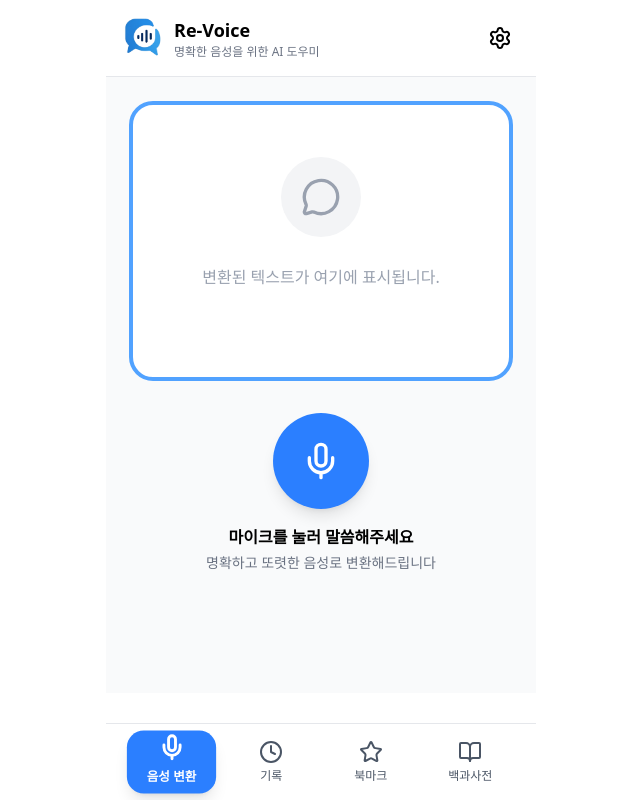
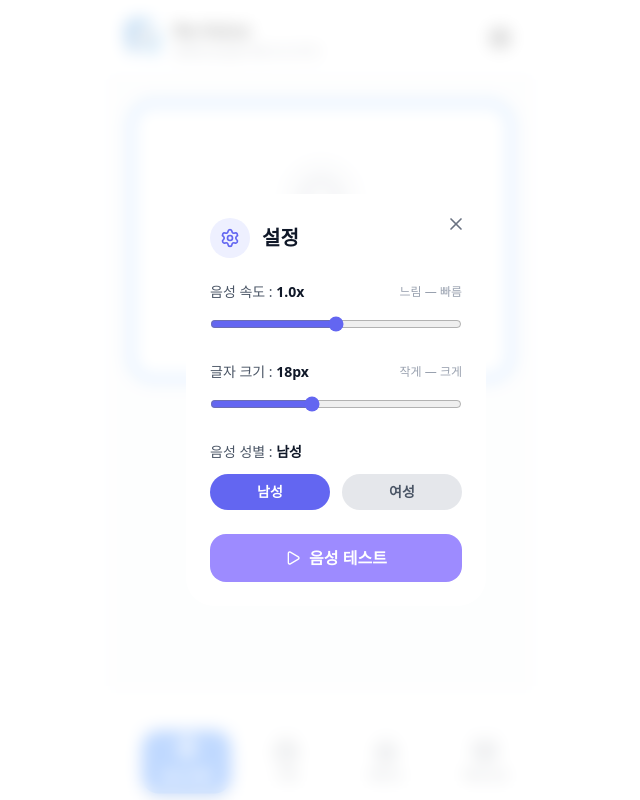
Before and after one commit to capstone-semester-2/FE, a React (Vite) app: page / in a window 1280 px wide. Both pictures are taken after a click on the button 819 px from the left and 38 px from the top of the page. Shown: the whole page, without its empty margins (319-959 px from the left). Built offline with nearby package versions, Linux system fonts and the light colour scheme.

Commit message:
설정 창 추가

```diff
--- a/src/App.jsx
+++ b/src/App.jsx
@@ -6,6 +6,7 @@ import RecordingControls from './features/recording/RecordingControls';
 import HistoryScreen from './features/history/HistoryScreen';
 import BookmarkScreen from './features/bookmarks/BookmarkScreen';
 import EncyclopediaScreen from './features/encyclopedia/EncyclopediaScreen';
+import SettingsModal from './features/settings/SettingsModal';
 import { BookmarkProvider } from './store/BookmarkContext';
 
 
@@ -14,6 +15,7 @@ function App() {
   const [isRecording, setIsRecording] = useState(false);
   const [recordingTime, setRecordingTime] = useState(0);
   const timerRef = useRef(null);
+  const [isSettingsOpen, setIsSettingsOpen] = useState(false);
 
   // 녹음 기록 데이터
   const [recordings, setRecordings] = useState([
@@ -64,6 +66,18 @@ function App() {
   }, [activeTab]);
 
   useEffect(() => {
+    if (isSettingsOpen) {
+      document.body.classList.add('overflow-hidden');
+    } else {
+      document.body.classList.remove('overflow-hidden');
+    }
+
+    return () => {
+      document.body.classList.remove('overflow-hidden');
+    };
+  }, [isSettingsOpen]);
+
+  useEffect(() => {
     if (isRecording) {
       timerRef.current = setInterval(() => {
         setRecordingTime(prevTime => prevTime + 1);
@@ -82,7 +96,7 @@ function App() {
     <BookmarkProvider>
       <div className="app-shell">
         <div className="app-content">
-          <Header onSettingsClick={() => {}} logoSrc={logo} />
+          <Header onSettingsClick={() => setIsSettingsOpen(true)} logoSrc={logo} />
           <main className="flex-1 overflow-hidden bg-gray-50">
           {activeTab === 'record' && (
             <div className="min-h-full overflow-auto pb-24">
@@ -108,6 +122,18 @@ function App() {
           {activeTab === 'encyclopedia' && <EncyclopediaScreen />}
         </main>
       </div>
+        {isSettingsOpen && (
+          <div className="fixed inset-0 z-50 flex items-center justify-center p-4">
+            <div
+              className="absolute inset-0 bg-white/70 backdrop-blur-sm"
+              onClick={() => setIsSettingsOpen(false)}
+              aria-hidden="true"
+            />
+            <div className="relative z-10 w-full max-w-[300px]">
+              <SettingsModal onClose={() => setIsSettingsOpen(false)} />
+            </div>
+          </div>
+        )}
         <BottomNavBar activeTab={activeTab} onTabChange={handleTabChange} />
       </div>
     </BookmarkProvider>
--- /dev/null
+++ b/src/features/settings/SettingsModal.jsx
@@ -0,0 +1,107 @@
+import React, { useMemo, useState } from 'react';
+import { Settings, Play, X } from 'lucide-react';
+
+const speedMarks = { min: '느림', max: '빠름' };
+const fontMarks = { min: '작게', max: '크게' };
+
+const SettingsModal = ({ onClose }) => {
+  const [voiceSpeed, setVoiceSpeed] = useState(1);
+  const [fontSize, setFontSize] = useState(18);
+  const [voiceGender, setVoiceGender] = useState('남성');
+
+  const formattedSpeed = useMemo(() => `${voiceSpeed.toFixed(1)}x`, [voiceSpeed]);
+
+  return (
+    <div className="bg-white rounded-[28px] w-full p-6 relative space-y-6">
+      <button
+        onClick={onClose}
+        className="absolute top-4 right-4 p-1 hover:bg-gray-100 rounded-full transition-colors"
+        aria-label="설정 닫기"
+      >
+        <X className="w-5 h-5 text-gray-500" />
+      </button>
+
+      <header className="flex items-center gap-3">
+        <div className="w-10 h-10 rounded-full bg-[#EEF0FF] flex items-center justify-center">
+          <Settings className="w-5 h-5 text-[#6366F1]" />
+        </div>
+        <div className="text-left">
+          <h2 className="text-xl font-semibold text-gray-900">설정</h2>
+        </div>
+      </header>
+
+      <div className="space-y-6">
+        <div className="space-y-3">
+          <div className="flex items-center justify-between text-sm text-gray-600">
+            <span>
+              음성 속도 : <span className="font-semibold text-gray-900">{formattedSpeed}</span>
+            </span>
+            <span className="text-xs text-gray-400">{speedMarks.min} — {speedMarks.max}</span>
+          </div>
+          <input
+            type="range"
+            min="0.5"
+            max="1.5"
+            step="0.1"
+            value={voiceSpeed}
+            onChange={(event) => setVoiceSpeed(Number(event.target.value))}
+            className="w-full accent-[#6366F1]"
+          />
+        </div>
+
+        <div className="space-y-3">
+          <div className="flex items-center justify-between text-sm text-gray-600">
+            <span>
+              글자 크기 : <span className="font-semibold text-gray-900">{fontSize}px</span>
+            </span>
+            <span className="text-xs text-gray-400">{fontMarks.min} — {fontMarks.max}</span>
+          </div>
+          <input
+            type="range"
+            min="14"
+            max="24"
+            step="1"
+            value={fontSize}
+            onChange={(event) => setFontSize(Number(event.target.value))}
+            className="w-full accent-[#6366F1]"
+          />
+        </div>
+
+        <div className="space-y-3 text-sm text-gray-600">
+          <p className="text-sm text-gray-600">
+            음성 성별 : <span className="font-semibold text-gray-900">{voiceGender}</span>
+          </p>
+          <div className="flex gap-3">
+            {['남성', '여성'].map((gender) => {
+              const isActive = voiceGender === gender;
+              return (
+                <button
+                  key={gender}
+                  type="button"
+                  onClick={() => setVoiceGender(gender)}
+                  className={`flex-1 px-4 py-2 rounded-full font-semibold transition-colors ${
+                    isActive
+                      ? 'bg-[#6366F1] text-white'
+                      : 'bg-gray-200 text-gray-600 hover:bg-gray-300'
+                  }`}
+                >
+                  {gender}
+                </button>
+              );
+            })}
+          </div>
+        </div>
+      </div>
+
+      <button
+        type="button"
+        className="w-full flex items-center justify-center gap-2 px-4 py-3 rounded-2xl bg-[#9D8BFF] text-white font-semibold hover:bg-[#8B79F5] transition-colors"
+      >
+        <Play className="w-4 h-4" />
+        음성 테스트
+      </button>
+    </div>
+  );
+};
+
+export default SettingsModal;
--- a/src/index.css
+++ b/src/index.css
@@ -1,4 +1,10 @@
 @import "tailwindcss";
+
+html, body {
+  min-height: 100%;
+  overflow-y: scroll;
+  scrollbar-gutter: stable both-edges;
+}
 
 /* App shell to mimic mobile web-app width */
 .app-shell {
```
